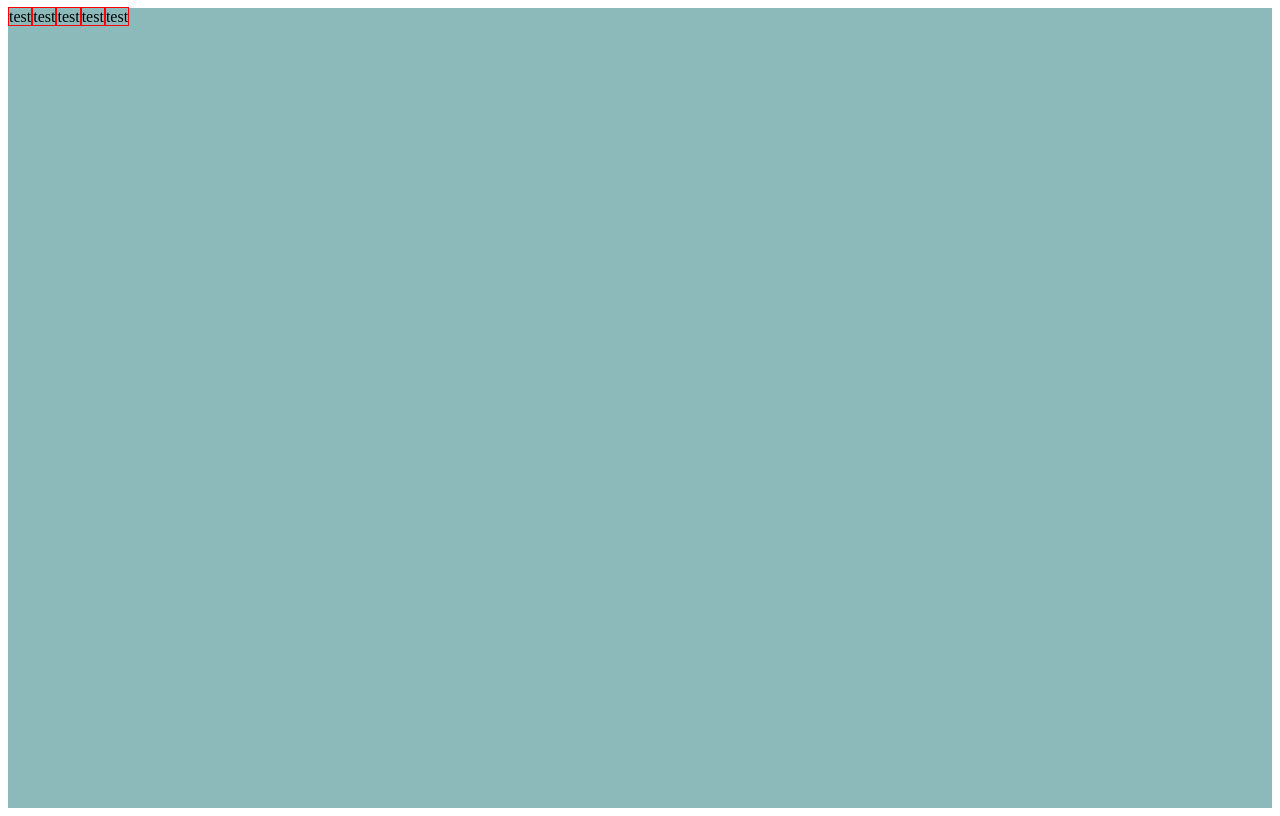
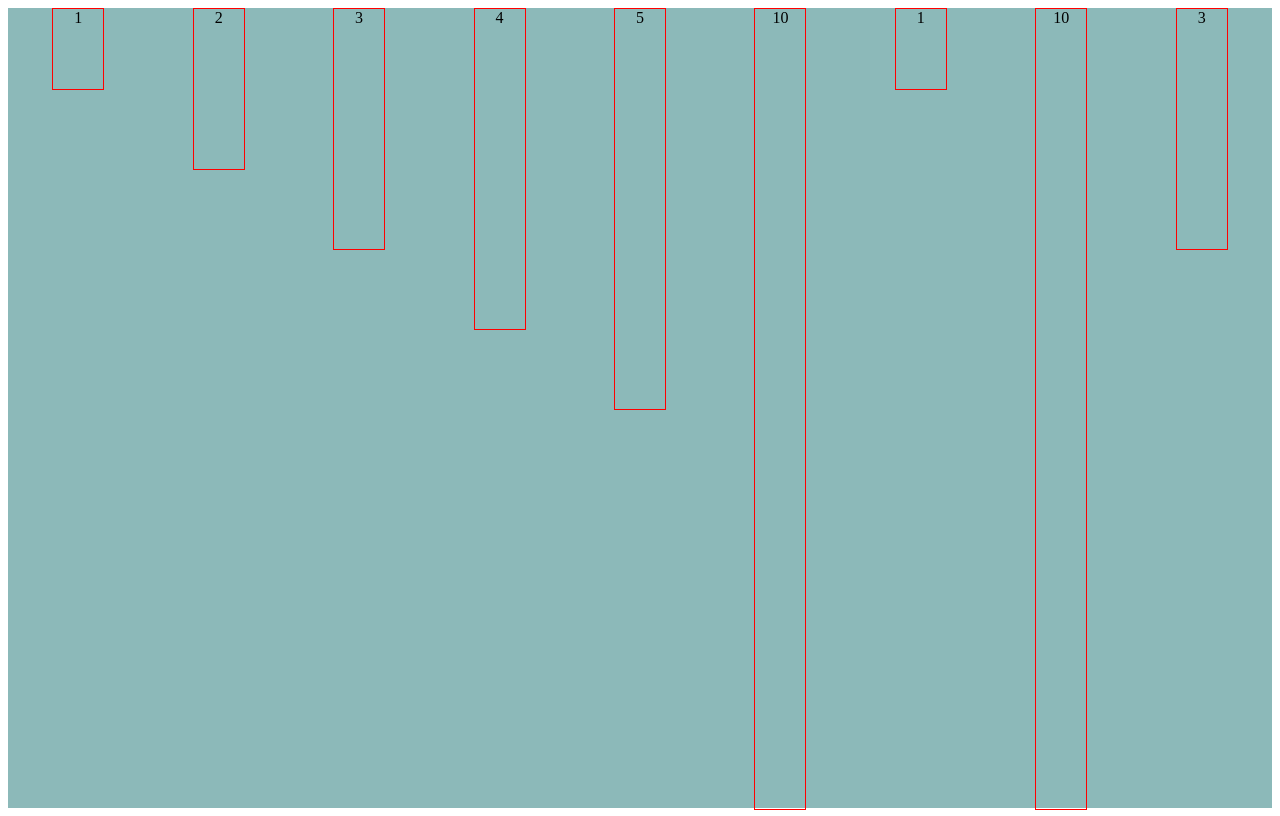
Before and after one commit to ethanloewen/bar-chart, a website: page index.html in a window 1280 px wide. Drawn offline with nearby package versions, Linux system fonts and the light colour scheme.

Commit message:
Bars now generate with scaled heights based on the largest data entry

```diff
--- a/script.js
+++ b/script.js
@@ -1,14 +1,6 @@
-//(data: array)(options: object)(element: DOM element to render into)
-//function drawBarChart(data, options, element) {
-
-//}
-
-//Created an element with jQuery
-//let elm = $("<div></div>").text("Text.");
-//$('#background').append(elm)
-let data = [1, 2, 3, 4, 5];
+let data = [1, 2, 3, 4, 5, 10, 1, 10, 3];
 let options = {
-  width: '',
+  width: '50px',
   height: '',
   barColor: '',
   labelColor: '',
@@ -17,12 +9,47 @@ let options = {
 }
 let element = '#background';
 
-function makeElements() {
-  for(let i = 0; i < data.length; i++) {
-    $(element).append($("<span class='bar'></span>").text("test"));
-  }
+
+//(data: array)(options: object)(element: DOM element to render into)
+function drawBarChart(data, options, element) {
+  makeElements();
 }
 
+//Created an element with jQuery
+//let elm = $("<div></div>").text("Text.");
+//$('#background').append(elm)
+
+
+//Generates a span for each data entry
+function makeElements() {
+  const largestElement = getLargest();
+  let barHeight = 0;
+
+  for(let i = 0; i < data.length; i++) {
+    //Appends a new span to the element (declared above) with a class of 'bars' and a unique id of 'bar' + i
+    $(element).append($("<span class='bars' id='bar" + i + "'></span>").text(data[i]));
+
+    barHeight = (data[i] / largestElement) * 100;
+    console.log(barHeight);
+    $('#bar' + i).css('height', (barHeight + '%'));
+  }
+  //change the bars width
+  $('.bars').css("width", '50px');
+}
+
+//Returns the largest value from the data
+function getLargest() {
+  let largest = 0;
+  //Iterate through the data array and compare the current element with the largest saved number
+  for(let i = 0; i < data.length; i++) {
+    if(data[i] > largest) {
+      largest = data[i];
+    }
+  }
+  return largest;
+}
+
+//Runs when document is done loading
 $(document).ready(function(){
-  makeElements();
+  drawBarChart();
 });
--- a/styles.css
+++ b/styles.css
@@ -2,9 +2,12 @@
   width: 100%;
   height: 800px;
   background-color: rgb(140, 185, 185);
+  display: flex;
+  justify-content: space-around;
 }
 
-/* The bar class is generated by jQuery*/
-.bar {
+/* The bars class is generated by jQuery*/
+.bars {
   border: 1px solid red;
+  text-align: center;
 }
```
